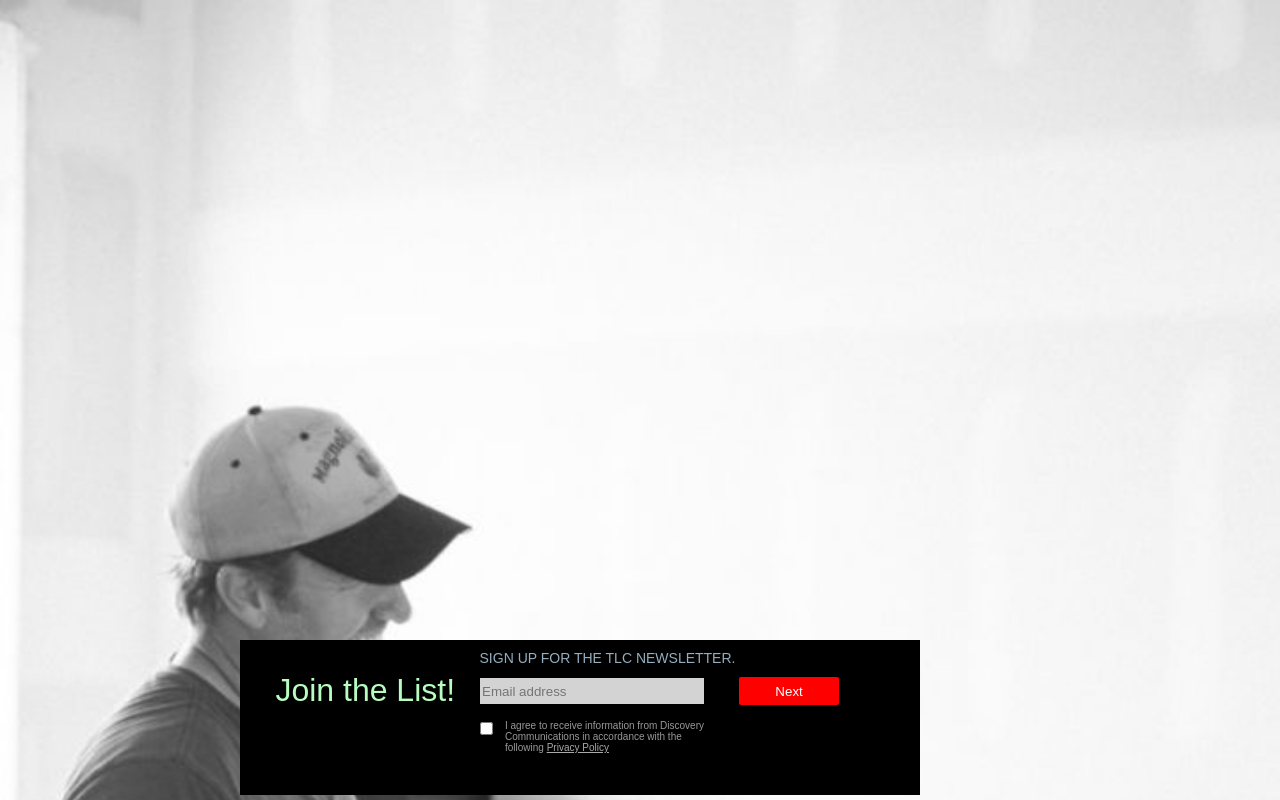
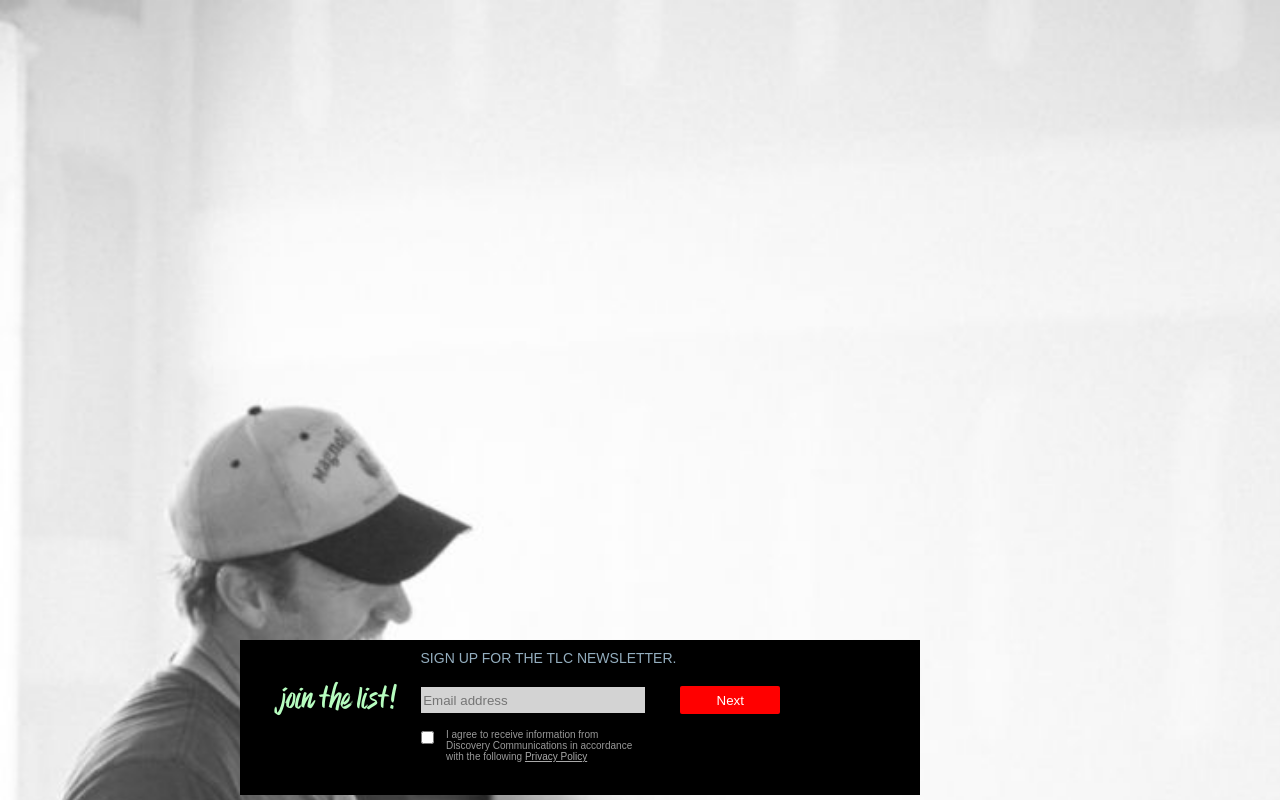
Before and after one commit to webdevs4ever/rtf-demos18, a React (Create React App) app: page /initform in a window 1280 px wide. Shown: the top 800 px of the page. Built offline with nearby package versions, Linux system fonts and the light colour scheme.

Commit message:
font family tweaks, bg

```diff
--- a/src/Congrats.css
+++ b/src/Congrats.css
@@ -1,4 +1,15 @@
-@import url(https://fonts.googleapis.com/css?family=Shadows+Into+Light);
+/* @import url(https://fonts.googleapis.com/css?family=Shadows+Into+Light); */
+
+@font-face {
+    font-family: 'Elaine_D02';
+    src: url('./fonts/Elaine_D02.eot'); /* IE9 Compat Modes */
+    src: url('./fonts/Elaine_D02.eot?#iefix') format('embedded-opentype'), /* IE6-IE8 */
+        url('./fonts/Elaine_D02.woff') format('woff'), /* Modern Browsers */
+        url('./fonts/Elaine_D02.ttf') format('truetype'), /* Safari, Android, iOS */
+        url('./fonts/Elaine_D02.svg') format('svg'); /* Legacy iOS */
+    font-weight: normal;
+    font-style: normal;
+}
 
 .demoForm3 {
     position: absolute;
@@ -15,9 +26,10 @@
 .demo-txt3 {
     position: relative;
     display: inline-block;
+    font-family: 'Elaine_D02';
     font-size: 60px;
     color: #b6fdbf;
-    margin: 45px 1px 1px -25px;
+    margin: 45px 1px 1px -108px;
     line-height: 100px
 
 
--- a/src/Congrats.js
+++ b/src/Congrats.js
@@ -16,7 +16,7 @@ class Congrats extends Component {
       <div className="demoForm3">
         <div className="demo-txt3"> Congratulations!</div>
 
-        <div className="join-txt3">Thank You For Signing Up!<br />
+        <div className="join-txt3">thank you for signing up!<br />
 <span className="join-txt-sm">Look out for the latest news on your favorite shows</span></div>
 
 
--- a/src/InitForm.css
+++ b/src/InitForm.css
@@ -1,5 +1,14 @@
-@import url(https://fonts.googleapis.com/css?family=Shadows+Into+Light);
-
+/* @import url(https://fonts.googleapis.com/css?family=Shadows+Into+Light); */
+@font-face {
+    font-family: 'Elaine_D02';
+    src: url('./fonts/Elaine_D02.eot'); /* IE9 Compat Modes */
+    src: url('./fonts/Elaine_D02.eot?#iefix') format('embedded-opentype'), /* IE6-IE8 */
+        url('./fonts/Elaine_D02.woff') format('woff'), /* Modern Browsers */
+        url('./fonts/Elaine_D02.ttf') format('truetype'), /* Safari, Android, iOS */
+        url('./fonts/Elaine_D02.svg') format('svg'); /* Legacy iOS */
+    font-weight: normal;
+    font-style: normal;
+}
 /* #page { position: relative; max-width: 1200px; margin:0 auto;} */
 
 .demoForm {
@@ -17,6 +26,7 @@
 .join-txt  {
     position: relative;
     display: flex;
+    font-family: 'Elaine_D02';
     align-items: center;
     float: left;
     padding-left: 3%;
@@ -30,12 +40,13 @@
     position: relative;
     color: #94AEBF;
     font-size: 14px;
-    margin: 10px 1px 1px 56px
+    margin: 10px 1px 10px -62px
 }
 
 .chkbox {
     position: absolute;
     width: 750px;
+    margin-left: -59px;
     cursor: pointer
 }
 
@@ -45,7 +56,7 @@
 
 }
 
-.chkbox-txt p { position: absolute; font-size: 10px; color: #999; margin: 53px 265px 1px; width: 205px;
+.chkbox-txt p { position: absolute; font-size: 10px; color: #999; margin: 53px 265px 1px; width: 187px;
                 text-align: left }
 
 .chkbox-txt a { color: darkgray }
@@ -96,7 +107,8 @@
 
 .formErrors p {
     top:  20px;
-    left: 50px
+    left: 50px;
+
 }
 
 
--- a/src/InitForm.js
+++ b/src/InitForm.js
@@ -68,7 +68,7 @@ class InitForm extends Component {
         <div className="panel panel-default">
           <FormErrors formErrors={this.state.formErrors} />
         </div></div>
-        <div className="join-txt">Join the List!
+        <div className="join-txt">join the list!
         </div>
 
         {/* <div className={`form-group ${this.errorClass(this.state.formErrors.lastName)}`}>
--- a/src/InitForm2.css
+++ b/src/InitForm2.css
@@ -1,4 +1,15 @@
-@import url(https://fonts.googleapis.com/css?family=Shadows+Into+Light);
+/* @import url(https://fonts.googleapis.com/css?family=Shadows+Into+Light); */
+
+@font-face {
+    font-family: 'Elaine_D02';
+    src: url('./fonts/Elaine_D02.eot'); /* IE9 Compat Modes */
+    src: url('./fonts/Elaine_D02.eot?#iefix') format('embedded-opentype'), /* IE6-IE8 */
+        url('./fonts/Elaine_D02.woff') format('woff'), /* Modern Browsers */
+        url('./fonts/Elaine_D02.ttf') format('truetype'), /* Safari, Android, iOS */
+        url('./fonts/Elaine_D02.svg') format('svg'); /* Legacy iOS */
+    font-weight: normal;
+    font-style: normal;
+}
 
 .demoForm2 {
     position: absolute;
@@ -13,6 +24,7 @@
 .join-txt2  {
     position: relative;
     float: left;
+    font-family: 'Elaine_D02';
     color: #b6fdbf;
     font-size: 32px;
     margin: 8px 1px 1px 40px
@@ -21,7 +33,7 @@
 
 .demo-txt2 {
     position: relative;
-    margin-left: 33%;
+    margin-left: 15%;
     padding: 25px 0px 10px;
     color: #94AEBF;
     font-size: 14px
--- a/src/InitForm2.js
+++ b/src/InitForm2.js
@@ -64,7 +64,7 @@ class InitForm2 extends Component {
           <FormErrors formErrors={this.state.formErrors} />
         </div>
 
-        <div className="join-txt2">Join the List!
+        <div className="join-txt2">join the list!
         </div>
         <div className={`form-group ${this.errorClass(this.state.formErrors.firstName)}`}>
           <input type="textarea" required className="firstName2" name="firstName"
```
